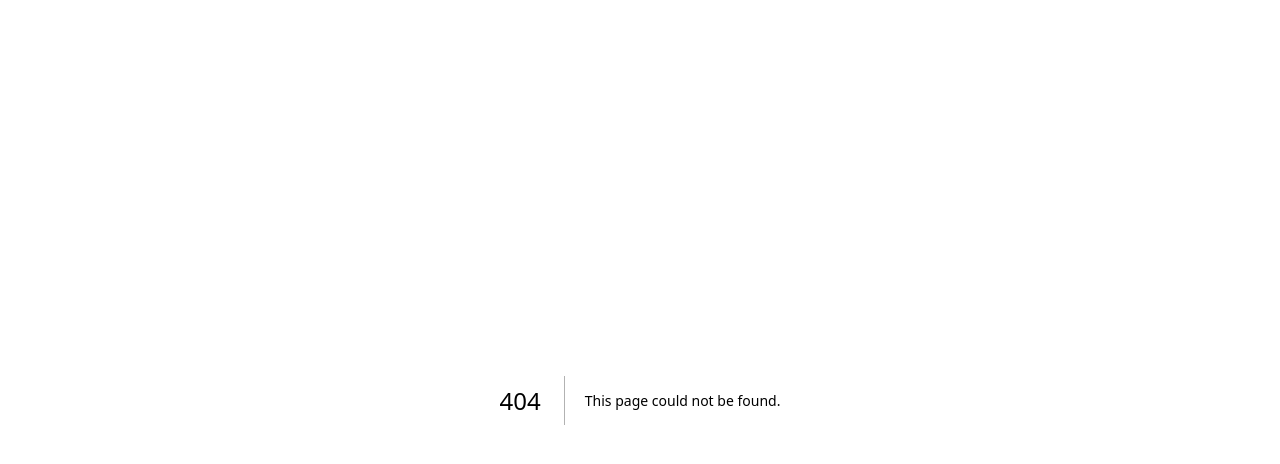
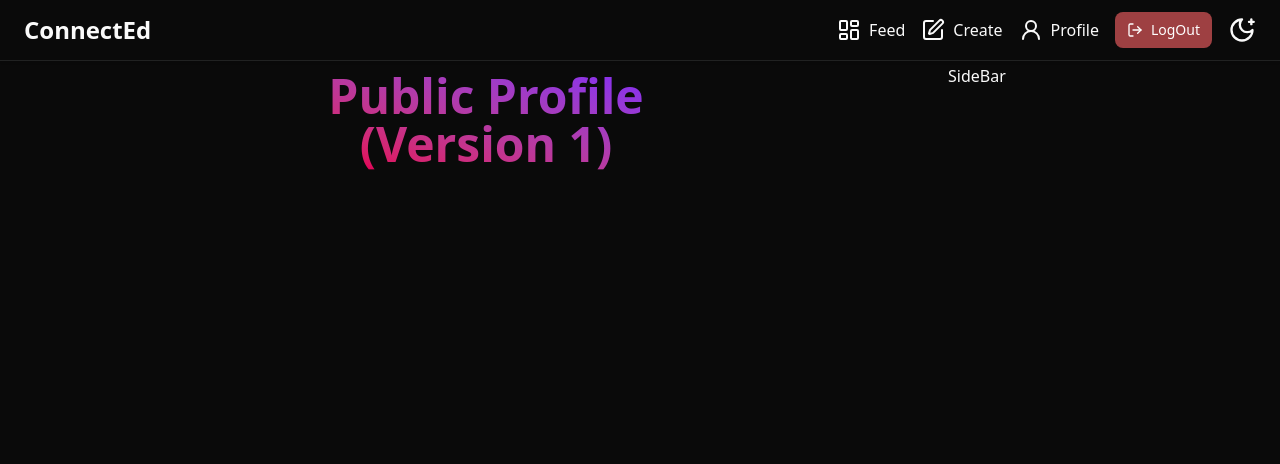
Before and after one commit to MrSaikatS/connected-fsweb-v1, a Next.js app: page /profile/1 in a window 1280 px wide. Before the commit this address had no page. Shown: the top 464 px of the page. Built offline with nearby package versions, Linux system fonts and the light colour scheme.

Commit message:
profile layout and sidebar

```diff
--- /dev/null
+++ b/src/app/profile/[userId]/page.tsx
@@ -0,0 +1,16 @@
+const page = () => {
+  return (
+    <section className="grid place-items-center">
+      <div className="bg-gradient-to-tr from-rose-600 to-violet-600 bg-clip-text p-2">
+        <div className="text-center text-5xl font-bold text-transparent">
+          Public Profile
+        </div>
+        <div className="text-center text-5xl font-bold text-transparent">
+          (Version 1)
+        </div>
+      </div>
+    </section>
+  );
+};
+
+export default page;
--- /dev/null
+++ b/src/app/profile/layout.tsx
@@ -0,0 +1,18 @@
+import AppHeader from "@/components/Header/AppHeader";
+import { LayoutProps } from "@/lib/types";
+
+const ProfileLayout = ({ children }: LayoutProps) => {
+  return (
+    <>
+      <AppHeader />
+
+      <div className="mx-auto max-w-7xl px-6 py-16 md:grid md:grid-cols-4">
+        <main className="md:col-span-3">{children}</main>
+
+        <aside className="hidden md:col-span-1 md:block">SideBar</aside>
+      </div>
+    </>
+  );
+};
+
+export default ProfileLayout;
--- /dev/null
+++ b/src/app/profile/page.tsx
@@ -0,0 +1,16 @@
+const page = () => {
+  return (
+    <section className="grid place-items-center">
+      <div className="bg-gradient-to-tr from-rose-600 to-violet-600 bg-clip-text p-2">
+        <div className="text-center text-5xl font-bold text-transparent">
+          Profile
+        </div>
+        <div className="text-center text-5xl font-bold text-transparent">
+          (Version 1)
+        </div>
+      </div>
+    </section>
+  );
+};
+
+export default page;
```
